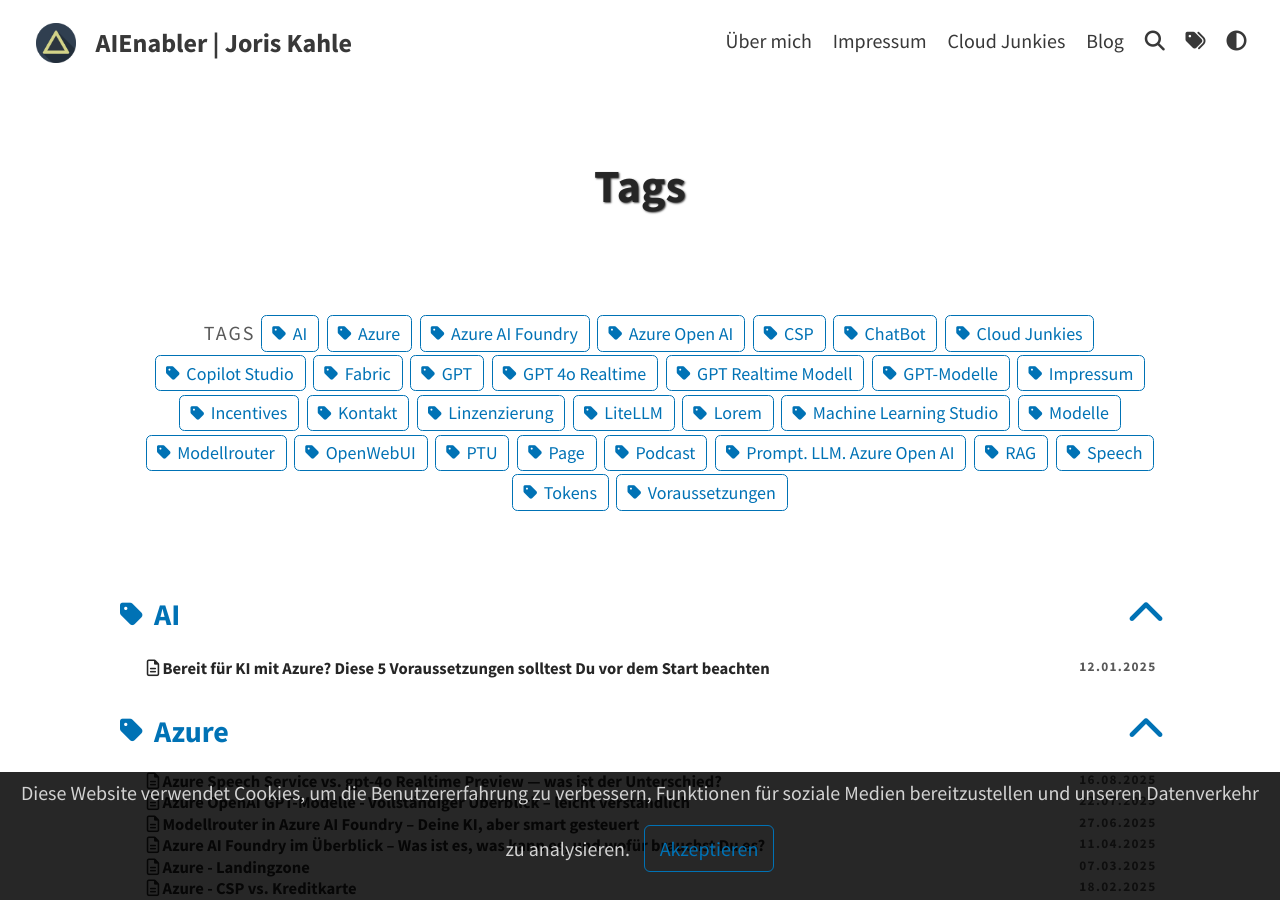
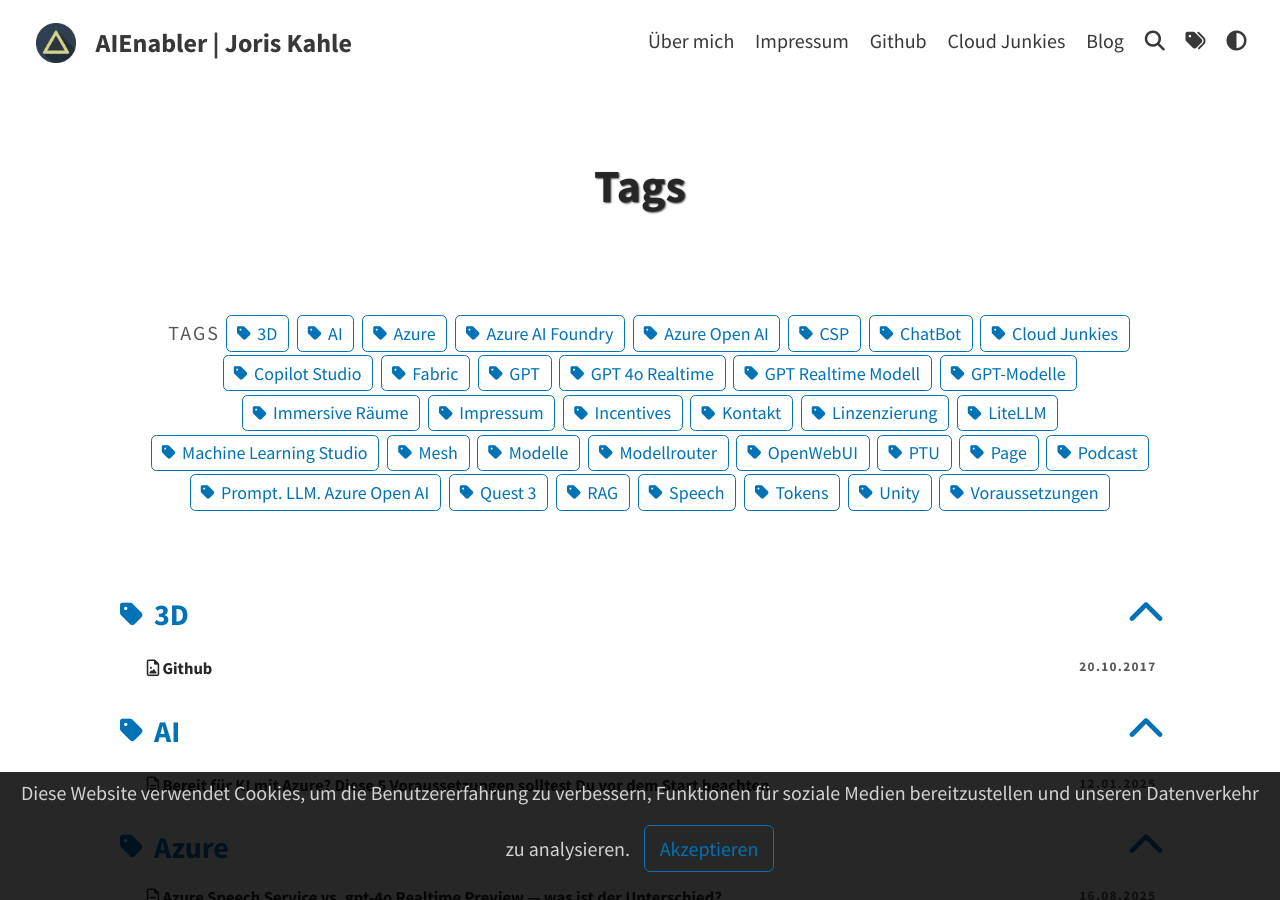
Before and after one commit to joriskahle007/joriskahle007.github.io, a Jekyll site: the page built from pages/tags.md, in a window 1280 px wide and 900 px high. Built offline with Jekyll 4.4.1, drawn with Linux system fonts in a browser that asks for light colours; a script that is not in the unit is left out; some of the changed text lies outside the part shown.

Commit message:
Update and rename _portfolio/gitlecture.md to mesh.md

```diff
--- a/_portfolio/gitlecture.md
+++ b/mesh.md
@@ -1,9 +1,9 @@
 ---
 layout: post
 title: Github
-img: "assets/img/portfolio/github.png"
+img: "assets/img/portfolio/mesh.png"
 date: 20-10-2017
-tags: [Lorem]
+tags: [Mesh, Unity, Immersive Räume, 3D, Quest 3]
 ---
 
 ![image]({{ page.img | relative_url }})
```
